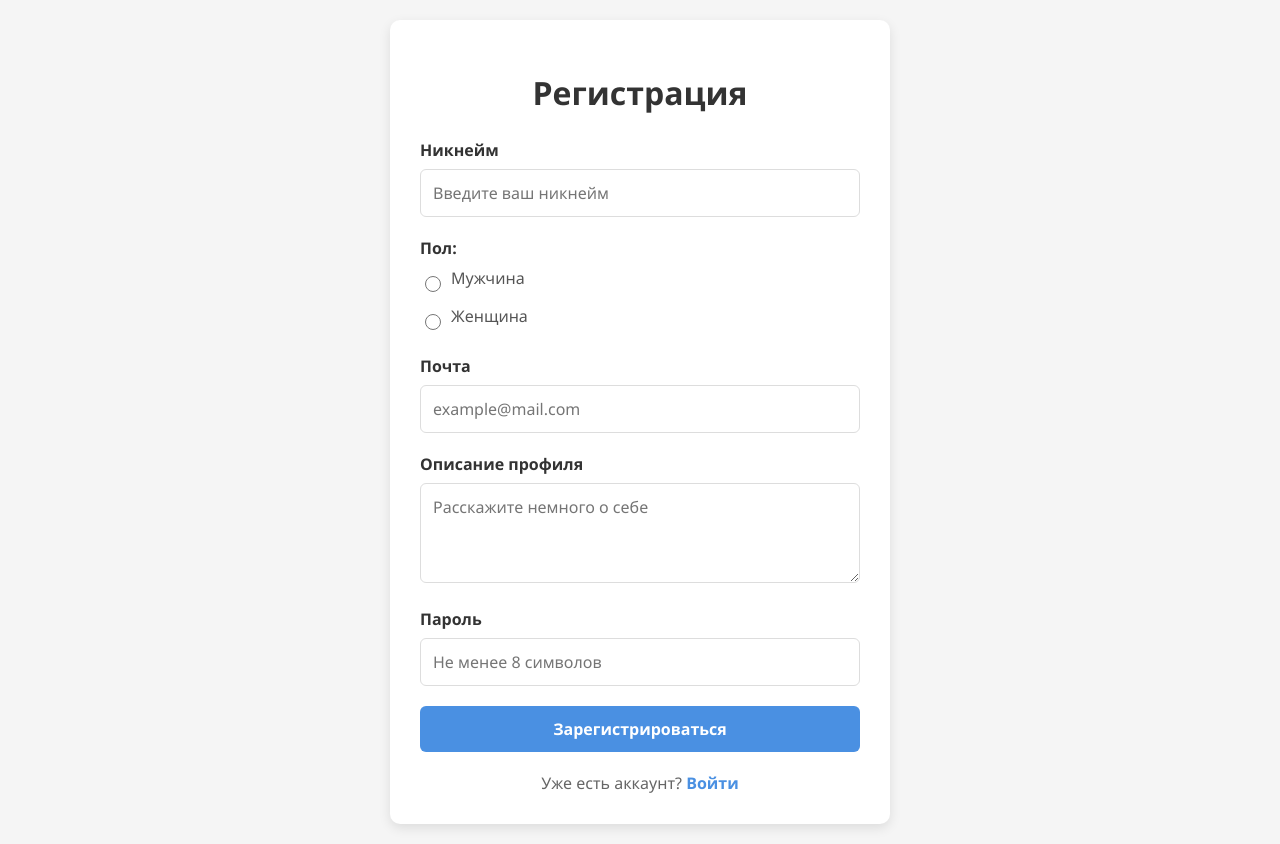
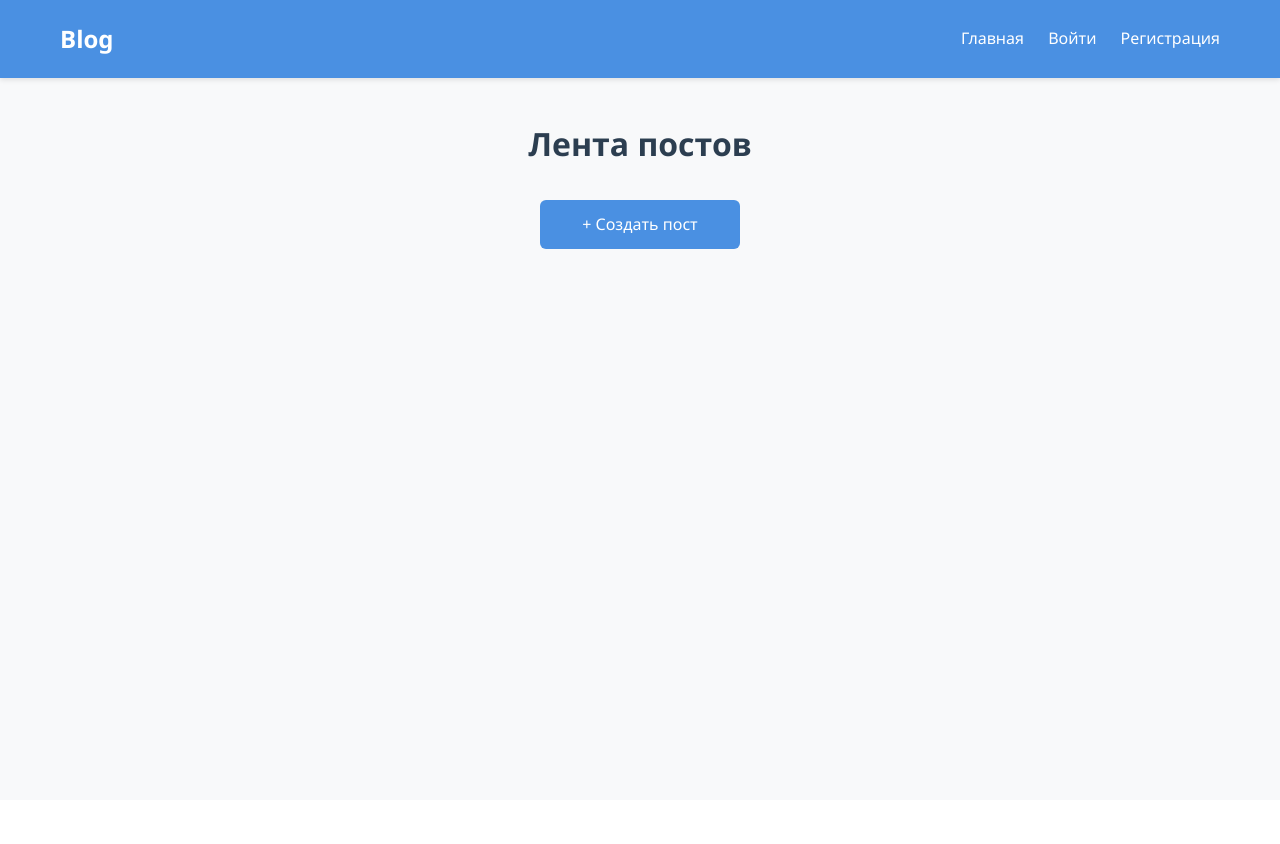
Before and after one commit to AnnaBurg/BLOG, a Flask app: page / in a window 1280 px wide. After the commit the page ends 249 px from the top, so only its background shows below. Run offline with Flask 3, Linux system fonts and the light colour scheme.

Commit message:
главная

```diff
--- a/main.py
+++ b/main.py
@@ -4,8 +4,13 @@ app = Flask(__name__)
 
 
 @app.route('/')
+def main():
+    return render_template('main.html')
+
+@app.route('/registration')
 def register():
     return render_template('registration.html')
+
 
 @app.route('/login')
 def login():
--- a/templates/login.html
+++ b/templates/login.html
@@ -136,7 +136,7 @@
         <button type="submit">Войти</button>
 
         <div class="register-link">
-            Нет аккаунта? <a href="/">Зарегистрироваться</a>
+            Нет аккаунта? <a href="/registration">Зарегистрироваться</a>
         </div>
     </form>
 </body>
--- /dev/null
+++ b/templates/main.html
@@ -0,0 +1,205 @@
+<!DOCTYPE html>
+<html lang="ru">
+<head>
+    <meta charset="UTF-8">
+    <meta name="viewport" content="width=device-width, initial-scale=1.0">
+    <title>Мой Блог</title>
+    <style>
+        * {
+            box-sizing: border-box;
+            margin: 0;
+            padding: 0;
+            font-family: 'Segoe UI', Tahoma, Geneva, Verdana, sans-serif;
+        }
+
+        body {
+            background-color: #f8f9fa;
+            color: #333;
+            line-height: 1.6;
+        }
+
+        .container {
+            max-width: 1200px;
+            margin: 0 auto;
+            padding: 0 20px;
+        }
+
+        header {
+            background-color: #4a90e2;
+            color: white;
+            padding: 20px 0;
+            box-shadow: 0 2px 5px rgba(0,0,0,0.1);
+        }
+
+        nav {
+            display: flex;
+            justify-content: space-between;
+            align-items: center;
+        }
+
+        .logo {
+            font-size: 24px;
+            font-weight: bold;
+            text-decoration: none;
+            color: white;
+        }
+
+        .nav-links a {
+            color: white;
+            text-decoration: none;
+            margin-left: 20px;
+            font-weight: 500;
+            transition: opacity 0.3s;
+        }
+
+        .nav-links a:hover {
+            opacity: 0.8;
+            text-decoration: underline;
+        }
+
+        .main {
+            padding: 40px 0;
+        }
+
+        .page-title {
+            font-size: 32px;
+            margin-bottom: 30px;
+            color: #2c3e50;
+            text-align: center;
+        }
+
+        .posts {
+            display: grid;
+            grid-template-columns: repeat(auto-fill, minmax(350px, 1fr));
+            gap: 30px;
+        }
+
+        .post-card {
+            background: white;
+            border-radius: 8px;
+            overflow: hidden;
+            box-shadow: 0 3px 10px rgba(0,0,0,0.1);
+            transition: transform 0.3s, box-shadow 0.3s;
+        }
+
+        .post-card:hover {
+            transform: translateY(-5px);
+            box-shadow: 0 5px 15px rgba(0,0,0,0.1);
+        }
+
+        .post-image {
+            height: 200px;
+            background-color: #eee;
+            background-size: cover;
+            background-position: center;
+        }
+
+        .post-content {
+            padding: 20px;
+        }
+
+        .post-title {
+            font-size: 20px;
+            margin-bottom: 10px;
+            color: #2c3e50;
+        }
+
+        .post-excerpt {
+            color: #666;
+            margin-bottom: 15px;
+            display: -webkit-box;
+            -webkit-line-clamp: 3;
+            -webkit-box-orient: vertical;
+            overflow: hidden;
+        }
+
+        .post-meta {
+            display: flex;
+            justify-content: space-between;
+            color: #7f8c8d;
+            font-size: 14px;
+        }
+
+        .read-more {
+            display: inline-block;
+            margin-top: 15px;
+            color: #4a90e2;
+            text-decoration: none;
+            font-weight: 500;
+        }
+
+        .read-more:hover {
+            text-decoration: underline;
+        }
+
+        .create-post-btn {
+            display: block;
+            width: 200px;
+            margin: 0 auto 40px;
+            padding: 12px;
+            background-color: #4a90e2;
+            color: white;
+            text-align: center;
+            text-decoration: none;
+            border-radius: 6px;
+            font-weight: 500;
+            transition: background-color 0.3s;
+        }
+
+        .create-post-btn:hover {
+            background-color: #357ab8;
+        }
+
+        footer {
+            background-color: #2c3e50;
+            color: white;
+            text-align: center;
+            padding: 20px 0;
+            margin-top: 40px;
+        }
+
+        @media (max-width: 768px) {
+            .posts {
+                grid-template-columns: 1fr;
+            }
+
+            nav {
+                flex-direction: column;
+                gap: 15px;
+            }
+
+            .nav-links {
+                display: flex;
+                flex-direction: column;
+                gap: 10px;
+                align-items: center;
+            }
+
+            .nav-links a {
+                margin-left: 0;
+            }
+        }
+    </style>
+</head>
+<body>
+    <header>
+        <div class="container">
+            <nav>
+                <a href="/" class="logo">Blog</a>
+                <div class="nav-links">
+                    <a href="/">Главная</a>
+<!--                    <a href="/create_post">Новый пост</a>-->
+                    <a href="/login">Войти</a>
+                    <a href="/register">Регистрация</a>
+                </div>
+            </nav>
+        </div>
+    </header>
+
+    <main class="main">
+        <div class="container">
+            <h1 class="page-title">Лента постов</h1>
+
+            <a href="/create_post" class="create-post-btn">+ Создать пост</a>
+
+            <div class="posts">
```
